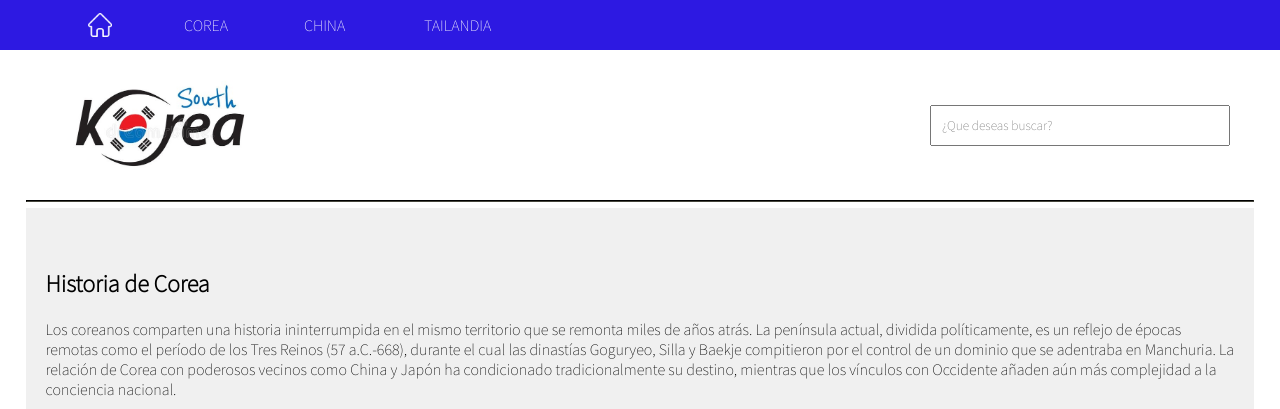
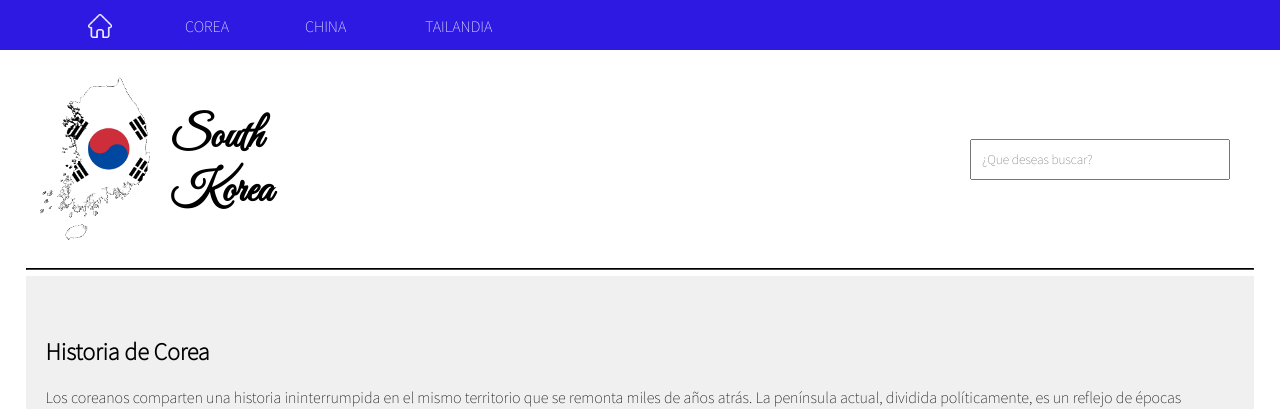
Before and after one commit to Melanydc0106/Melanydc0106.github.io, a plain HTML site: page corea.html in a window 1280 px wide. Shown: the top 409 px of the page. Drawn offline with Linux system fonts and the light colour scheme.

Commit message:
version13

```diff
--- a/corea.html
+++ b/corea.html
@@ -33,7 +33,8 @@
 
 
             <header class="header">
-                <img src="imagenes/corealogo.jpg" alt="Corea">
+                <img src="imagenes/mapacorea.png" alt="Corea">
+                <h1>South Korea</h1>
                 <input type="search" placeholder="¿Que deseas buscar?">
             </header>
             <hr>
--- a/estilos/china.css
+++ b/estilos/china.css
@@ -1,5 +1,6 @@
 @import url('https://fonts.googleapis.com/css2?family=Source+Sans+Pro:wght@200&display=swap');
 @import url('https://fonts.googleapis.com/css2?family=Combo&family=Farsan&family=Gowun+Dodum&family=Recursive:wght@300&family=Saira+Semi+Condensed:wght@100&display=swap');
+@import url('https://fonts.googleapis.com/css2?family=Great+Vibes&family=Lexend+Deca:wght@200&family=Satisfy&display=swap');
 *{ /*Selector Universal/Asterisco*/
     margin: 0px;
     padding: 0px;
@@ -9,10 +10,13 @@
 }
 header img{
     display: flex;
-    width: 300px;
+    width: 200px;
     padding-bottom: 25px;
     padding-top: 25px;
-    padding-left: 20px;
+    padding-left: 30px;
+    justify-content: space-between;
+    min-height: 80%;
+    align-items: center;
 }
 header {
     text-transform: uppercase;
@@ -20,6 +24,14 @@ header {
     justify-content: space-between;
     min-height: 80%;
     align-items: center;
+}
+header h1{
+    padding-top: 20px;
+    font-size: 60px;
+    font-weight:700;
+    padding-right: 50%;
+    font-family: 'Great Vibes', cursive;
+    text-transform: none;
 }
 header input{
     width: 300px;
@@ -76,15 +88,15 @@ nav > ul >li >a{
     height: 25px;
     display: flex;
     color: white;
-    padding: 14px;
+    padding: 15px;
     transition: all 300ms ease;
     align-items: center;
-    font-size: 14px;
+    font-size: 15px;
     font-family: 'Gowun Dodum', sans-serif;
 }
 nav > ul >li >a:hover{
     transform: scale(1.0);
-    background: rgba(206, 30, 30, 0.774);
+    background: rgba(241, 146, 146, 0.815);
     box-shadow: 0px 0px 10px 0px rgb(245, 71, 71)
 }
 
@@ -124,7 +136,7 @@ nav ul li ul li a{
     padding: 6px;
     padding-left: 14px;
     margin-top: 10px; /*CREAR SEPARACION ABAJO*/
-    font-size: 13px;
+    font-size: 15px;
     text-transform: uppercase; /*PARA QUE SEAN MAYULUSCULA */
     font-family: 'Gowun Dodum', sans-serif;
 }
--- a/estilos/corea.css
+++ b/estilos/corea.css
@@ -1,4 +1,5 @@
 @import url('https://fonts.googleapis.com/css2?family=Source+Sans+Pro:wght@200&display=swap');
+@import url('https://fonts.googleapis.com/css2?family=Great+Vibes&family=Lexend+Deca:wght@200&family=Satisfy&display=swap');
 *{ /*Selector Universal/Asterisco*/
     margin: 0px;
     padding: 0px;
@@ -8,10 +9,13 @@
 }
 header img{
     display: flex;
-    width: 300px;
+    width: 150px;
     padding-bottom: 25px;
     padding-top: 25px;
-    padding-left: 20px;
+    padding-left: 40px;
+    justify-content: space-between;
+    min-height: 80%;
+    align-items: center;
 }
 header {
     text-transform: uppercase;
@@ -19,6 +23,14 @@ header {
     justify-content: space-between;
     min-height: 80%;
     align-items: center;
+}
+header h1{
+    padding-top: 10px;
+    padding-left: 20px;
+    font-size: 43px;
+    padding-right: 49%;
+    font-family: 'Great Vibes', cursive;
+    text-transform: none;
 }
 header input{
     width: 300px;
@@ -73,7 +85,7 @@ nav > ul >li >a{
     height: 25px;
     display: flex;
     color: white;
-    padding: 14px;
+    padding: 15px;
     transition: all 300ms ease;
     align-items: center;
 }
@@ -119,7 +131,8 @@ nav ul li ul li a{
     padding: 6px;
     padding-left: 14px;
     margin-top: 10px; /*CREAR SEPARACION ABAJO*/
-    font-size: 14px;
+    font-size: 16px;
+    font-weight: 700;
     text-transform: uppercase; /*PARA QUE SEAN MAYULUSCULA */
 }
 nav ul li ul li a:hover{
@@ -128,7 +141,7 @@ nav ul li ul li a:hover{
     transform: scale(1.1);
     padding-left:30px ;
     font-weight: bold;
-    font-size: 14px;
+    font-size: 16px;
     box-shadow: 0px 0px 10px 0px rgba(0,0,0,5);
 }
 
--- a/estilos/style.css
+++ b/estilos/style.css
@@ -22,7 +22,8 @@ html {
 .menu li {
     display: inline-block;
     font-family: 'Quicksand', sans-serif;
-    text-shadow: 0 1px 0 rgb(26, 23, 23), 0 2px 0, 0 3px 0 rgb(187, 190, 250);
+    font-weight: bold;
+    text-shadow: 0 1px 0 rgb(26, 23, 23), 0 2px 0, 0 4px 0 rgb(214, 216, 245);
     ;
 }
 
@@ -35,21 +36,22 @@ html {
 }
 
 .menu a:hover {
-    background-color: rgb(233, 199, 199);
+    background-color: rgb(238, 189, 235);
     font-size: large;
 }
 
 .inicio {
     overflow: hidden;
-    background-color: rgb(221, 144, 120);
+    background-color: rgb(252, 185, 165);
     text-align: center;
 
 }
 
 h1 {
-    font-size: 50px;
+    font-size: 60px;
     font-family: 'Asap Condensed', sans-serif;
     padding: 5px;
+    padding-left: 40px;
 }
 
 section {
@@ -107,10 +109,16 @@ tr,td {
 }
 
 caption {
-    /*background: url(https://es.calcuworld.com/wp-content/uploads/sites/2/2018/04/cantidad-paises-asia.jpg); == PARA PONER UN FONDO CON IMAGEN DE GOOGLE*/
+    background: url(https://thumbs.dreamstime.com/b/el-cielo-rosado-y-violeta-color-pastel-al-atardecer-desenfocado-165594629.jpg);
     font-size: 20px;
-    border: 2px solid rgb(255, 254, 254);
-    background: linear-gradient(rgb(173, 101, 101), rgb(173, 173, 216));
+    border: 2px solid rgb(70, 12, 12);
+    font-family: 'Asap Condensed', sans-serif;
+    font-weight: 500;
+    color: black;
+    font-style:initial;
+    padding-top: 5px;
+    padding-bottom: 5px;
+    text-transform: uppercase;
     text-align: center;
 
 }
--- a/estilos/tailandia.css
+++ b/estilos/tailandia.css
@@ -1,4 +1,5 @@
 @import url('https://fonts.googleapis.com/css2?family=Source+Sans+Pro:wght@200&display=swap');
+@import url('https://fonts.googleapis.com/css2?family=Great+Vibes&family=Lexend+Deca:wght@200&family=Satisfy&display=swap');
 *{ /*Selector Universal/Asterisco*/
     margin: 0px;
     padding: 0px;
@@ -8,10 +9,10 @@
 }
 header img{
     display: flex;
-    width: 400px;
+    width: 160px;
     padding-bottom: 25px;
     padding-top: 25px;
-    padding-left: 20px;
+    padding-left: 30px;
 }
 header {
     text-transform: uppercase;
@@ -19,6 +20,16 @@ header {
     justify-content: space-between;
     min-height: 80%;
     align-items: center;
+    justify-content: space-between;
+    min-height: 80%;
+    align-items: center;
+}
+header h1{
+    padding-top: 16px;
+    font-size: 55px;
+    padding-right: 55%;
+    font-family: 'Great Vibes', cursive;
+    text-transform: none;
 }
 header input{
     width: 300px;
@@ -71,6 +82,8 @@ nav > ul >li >a{
     margin: 10px;
     height: 25px;
     display: flex;
+    font-size: 16px;
+    font-weight: 700;
     color: rgb(0, 0, 0);
     font-weight: bold;
     padding: 14px;
@@ -118,8 +131,9 @@ nav ul li ul li a{
     color: rgb(67, 165, 42);
     padding: 6px;
     padding-left: 14px;
+    font-weight: 700;
     margin-top: 10px; /*CREAR SEPARACION ABAJO*/
-    font-size: 14px;
+    font-size: 16px;
     text-transform: uppercase; /*PARA QUE SEAN MAYULUSCULA */
 }
 nav ul li ul li a:hover{
@@ -128,7 +142,7 @@ nav ul li ul li a:hover{
     transform: scale(1.1);
     font-weight: bold;
     padding-left:30px ;
-    font-size: 14px;
+    font-size: 16px;
     box-shadow: 0px 0px 10px 0px rgba(0,0,0,5);
 }
 
--- a/estilos/turischina.css
+++ b/estilos/turischina.css
@@ -77,7 +77,7 @@ nav > ul >li >a{
     display: flex;
     color: white;
     padding: 14px;
-    font-size: 14px;
+    font-size: 15px;
     transition: all 300ms ease;
     align-items: center;
     font-family: 'Gowun Dodum', sans-serif;
@@ -125,7 +125,7 @@ nav ul li ul li a{
     text-shadow: 1px rgb(236, 21, 21);
     padding-left: 14px;
     margin-top: 10px; /*CREAR SEPARACION ABAJO*/
-    font-size: 13px;
+    font-size: 15px;
     text-transform: uppercase; /*PARA QUE SEAN MAYULUSCULA */
     font-family: 'Gowun Dodum', sans-serif;
 }
@@ -216,7 +216,7 @@ footer ul {
 .colum2 label{
     margin-top: 1px;
     font-family: 'Quicksand', sans-serif;
-    font-size: 15px;
+    font-size: 18px;
     text-align: center;
     color: black;
 }
@@ -237,7 +237,7 @@ footer ul {
 .colum3 label{
     margin-top: 1px;
     font-family: 'Quicksand', sans-serif;
-    font-size: 15px;
+    font-size: 18px;
     text-align: center;
     text-decoration:none;
 }
@@ -259,7 +259,7 @@ footer ul {
 .colum4 label{
     margin-top: 1px;
     font-family: 'Quicksand', sans-serif;
-    font-size: 15px;
+    font-size: 18px;
     text-decoration:none;
     text-align: center;
 }
```
Also changed, not shown: China.html (+2 -1 lines), index.html (+3 -3 lines), tailandia.html (+2 -1 lines), imagenes/maa.png (added), imagenes/mapachina.webp (added), imagenes/mapachinaa.jpg (added), imagenes/mapachinnaa.png (added), imagenes/mapacorea.png (added), imagenes/mapatailand.jpg (added), imagenes/tailand.jpg (added), 1 other file.
